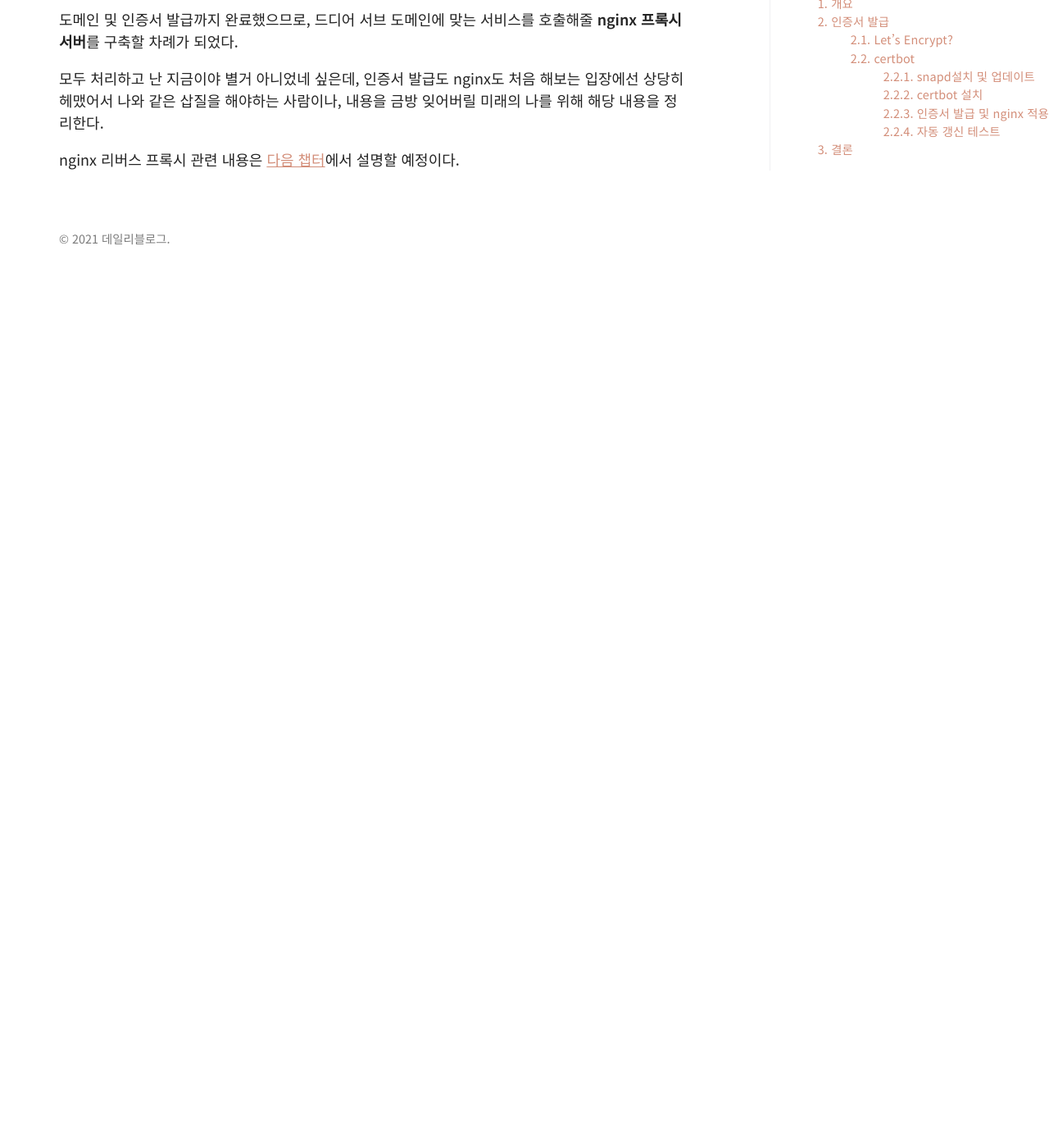
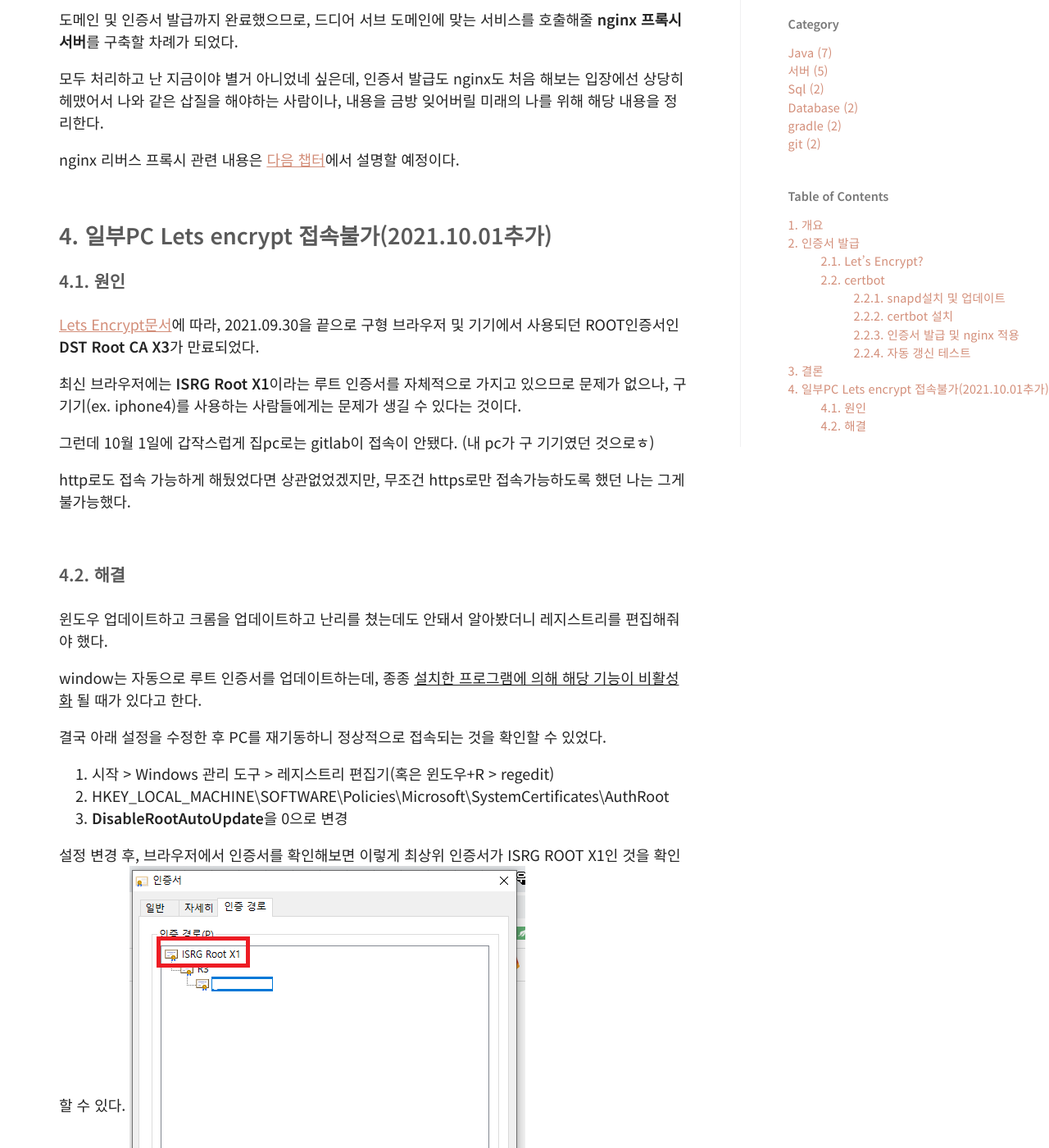
Before and after one commit to hyooi/hyooi.github.io, a Jekyll site: the page built from _posts/2021-09-17-gitlab-ssl-2.md, in a window 1280 px wide and 1400 px high, scrolled down 2792 px. Shown: the whole window at 82% size. Built offline with Jekyll 4.4.1, drawn with Linux system fonts in a browser that asks for light colours; comment, search, counter and statistics services are not loaded; before the commit the page ends 3108 px from its top, so only the background shows below that.

Commit message:
docs. letsencrypt update

```diff
--- a/_posts/2021-09-17-gitlab-ssl-2.md
+++ b/_posts/2021-09-17-gitlab-ssl-2.md
@@ -95,3 +95,32 @@ certbot renew --dry-run
 나와 같은 삽질을 해야하는 사람이나, 내용을 금방 잊어버릴 미래의 나를 위해 해당 내용을 정리한다.
 
 nginx 리버스 프록시 관련 내용은 [다음 챕터](/git/nginx/2021/09/17/gitlab-ssl-3.html)에서 설명할 예정이다.
+
+<br/>
+
+### 4. 일부PC Lets encrypt 접속불가(2021.10.01추가)
+#### 4.1. 원인
+[Lets Encrypt문서](https://letsencrypt.org/ko/docs/dst-root-ca-x3-expiration-september-2021/)에 따라,
+2021.09.30을 끝으로 구형 브라우저 및 기기에서 사용되던 ROOT인증서인 **DST Root CA X3**가 만료되었다.
+
+최신 브라우저에는 **ISRG Root X1**이라는 루트 인증서를 자체적으로 가지고 있으므로 문제가 없으나,
+구 기기(ex. iphone4)를 사용하는 사람들에게는 문제가 생길 수 있다는 것이다.
+
+그런데 10월 1일에 갑작스럽게 집pc로는 gitlab이 접속이 안됐다. (내 pc가 구 기기였던 것으로ㅎ)
+
+http로도 접속 가능하게 해뒀었다면 상관없었겠지만, 무조건 https로만 접속가능하도록 했던 나는 그게 불가능했다.
+
+<br/>
+
+#### 4.2. 해결
+윈도우 업데이트하고 크롬을 업데이트하고 난리를 쳤는데도 안돼서 알아봤더니 레지스트리를 편집해줘야 했다.
+
+window는 자동으로 루트 인증서를 업데이트하는데, 종종 <ins>설치한 프로그램에 의해 해당 기능이 비활성화</ins> 될 때가 있다고 한다.
+
+결국 아래 설정을 수정한 후 PC를 재기동하니 정상적으로 접속되는 것을 확인할 수 있었다.
+2. 시작 > Windows 관리 도구 > 레지스트리 편집기(혹은 윈도우+R > regedit)
+3. HKEY_LOCAL_MACHINE\SOFTWARE\Policies\Microsoft\SystemCertificates\AuthRoot
+4. **DisableRootAutoUpdate**을 0으로 변경
+
+설정 변경 후, 브라우저에서 인증서를 확인해보면 이렇게 최상위 인증서가 ISRG ROOT X1인 것을 확인할 수 있다.
+![isrg-root-x1](/assets/images/certificate.png)
```
Also changed, not shown: assets/images/certificate.png (added).
